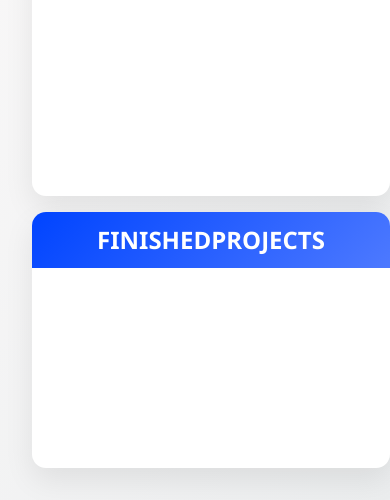
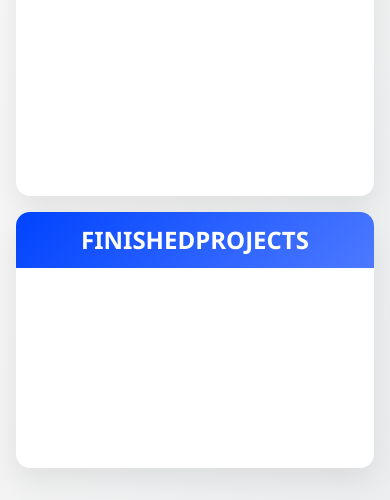
Before and after one commit to kamat-abhi/drag-drop-project-manager, a plain HTML site: page index.html in a window 390 px wide. Shown: the part 495-995 px from the top of the page. Drawn offline with Linux system fonts and the light colour scheme.

Commit message:
Add responsive styling for project lists on smaller screens

```diff
--- a/app.css
+++ b/app.css
@@ -205,5 +205,7 @@ button:active {
 @media (max-width: 767px) {
   .projects {
     width: 100%;
+    max-width: 500px;
+    margin: 1rem auto;
   }
 }
```
